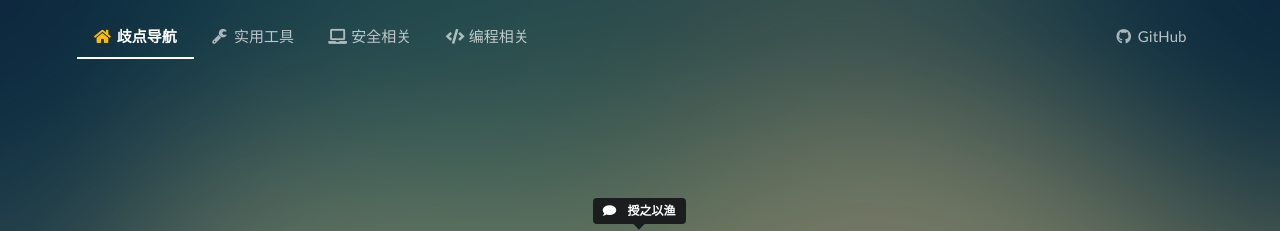
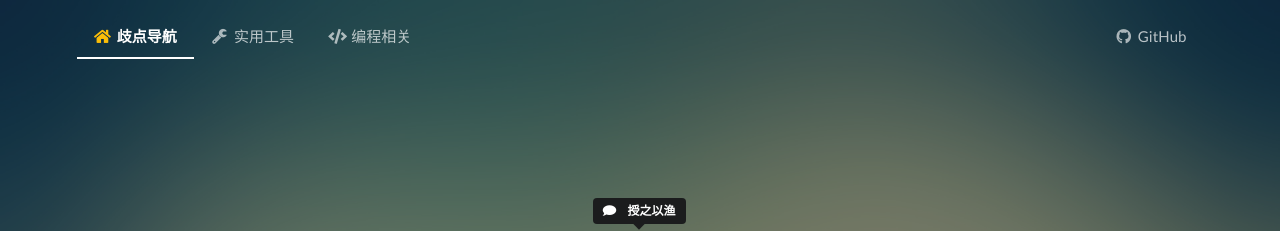
Before and after one commit to acusp/AC-Navi, a Jekyll site: the page built from index.html, in a window 1280 px wide. Shown: the top 231 px of the page. Built offline with Jekyll 4.4.1, drawn with Linux system fonts in a browser that asks for light colours; comment, search, counter and statistics services are not loaded.

Commit message:
Remove security item

```diff
--- a/_data/menu_items.yml
+++ b/_data/menu_items.yml
@@ -12,13 +12,6 @@
   url: /tool/
   active_key: tool
 
-- name: 安全相关
-  icon:
-    name: laptop icon
-    color: teal
-  url: /security/
-  active_key: security
-
 - name: 编程相关
   icon:
     name: code icon
```
